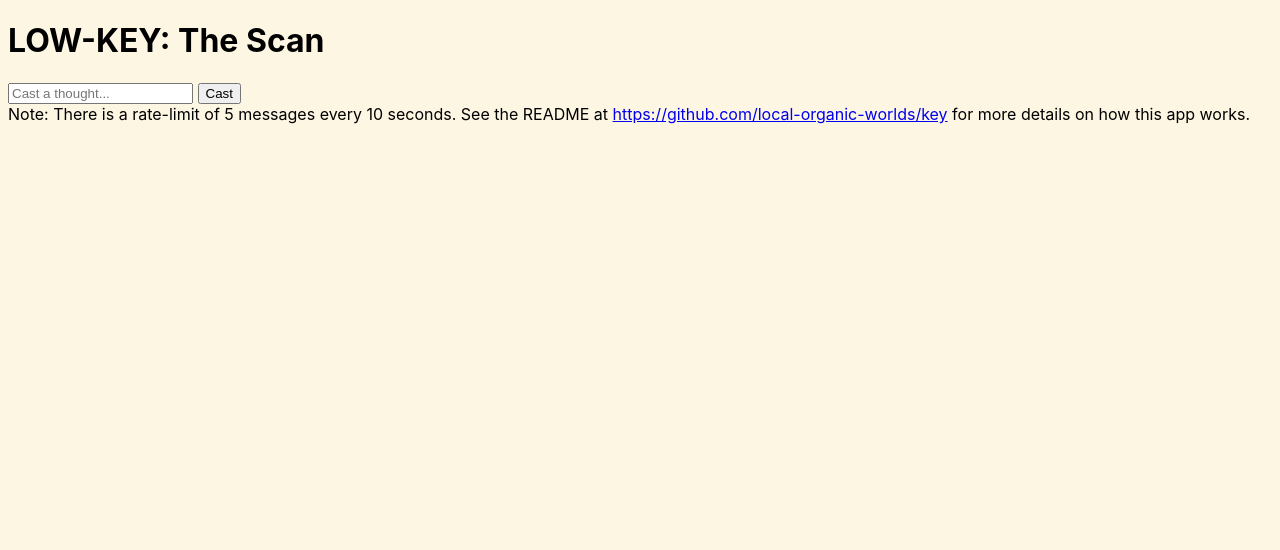
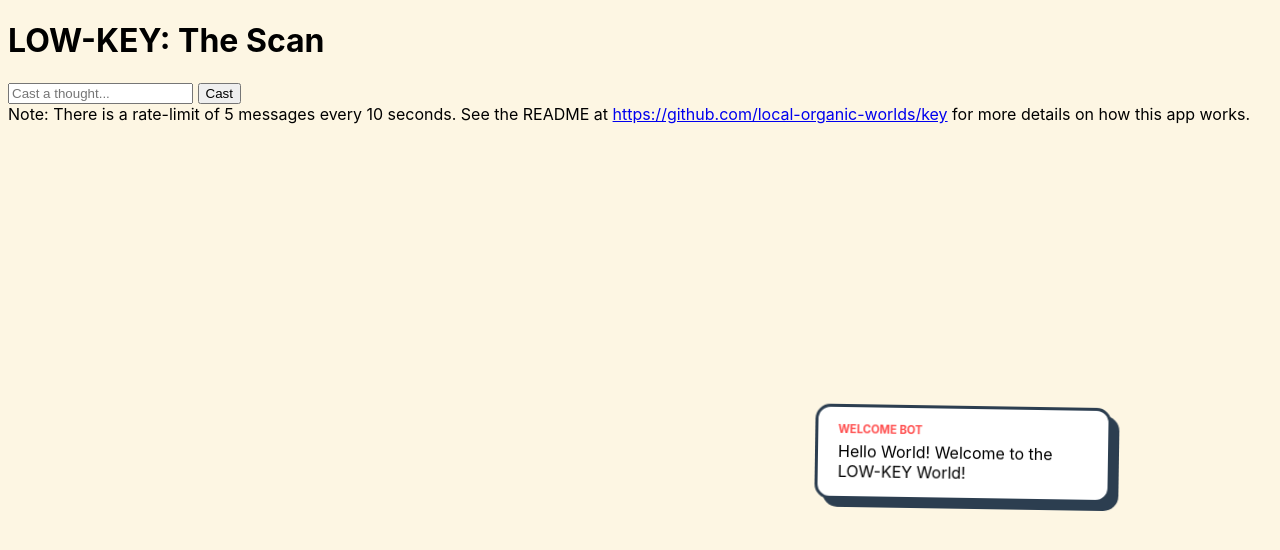
Before and after one commit to local-organic-worlds/key, a plain HTML site: page index.html in a window 1280 px wide. Drawn offline with nearby package versions, Linux system fonts and the light colour scheme; no server answers.

Commit message:
Display welcome thought at beginning

```diff
--- a/index.html
+++ b/index.html
@@ -83,7 +83,7 @@
       socket.emit('broadcast-thought', { thought: text, key: myPersona });
     }
 
-    socket.on('new-thought', (data) => {
+    function displayNewThought(data) {
         const field = document.getElementById('thought-field');
         const tile = document.createElement('div');
         tile.className = 'thought-tile';
@@ -108,6 +108,12 @@
             tile.style.transition = 'opacity 2s';
             setTimeout(() => tile.remove(), 2000);
         }, 60000);
+    }
+
+    displayNewThought({key: "Welcome Bot", thought: "Hello World! Welcome to the LOW-KEY World!"})
+
+    socket.on('new-thought', (data) => {
+        displayNewThought(data)
     });
 
     socket.on('error-msg', (msg) => {
```
